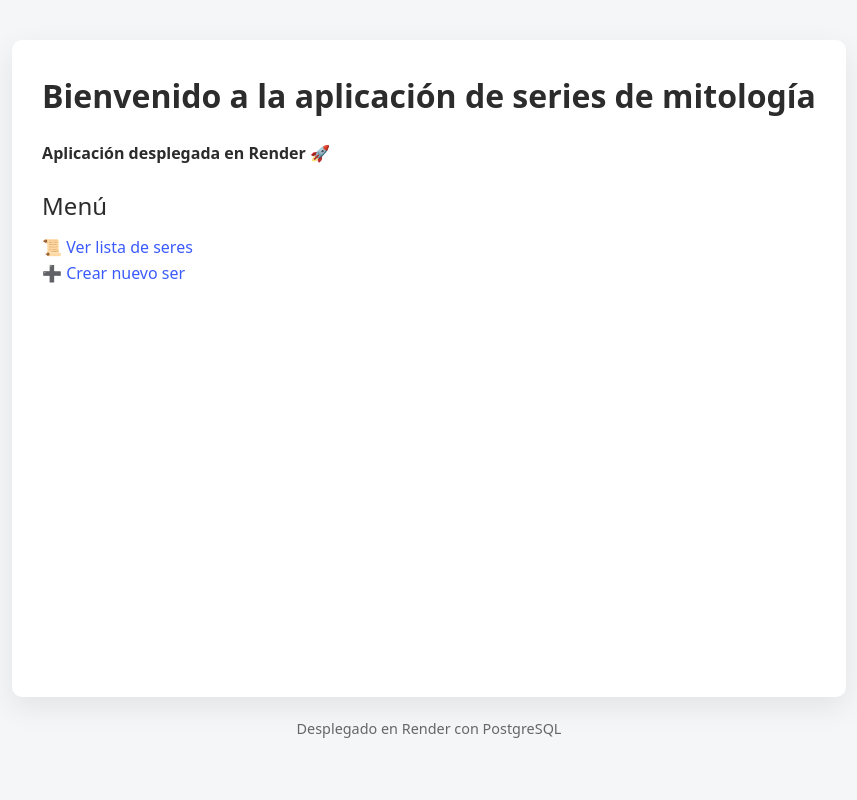
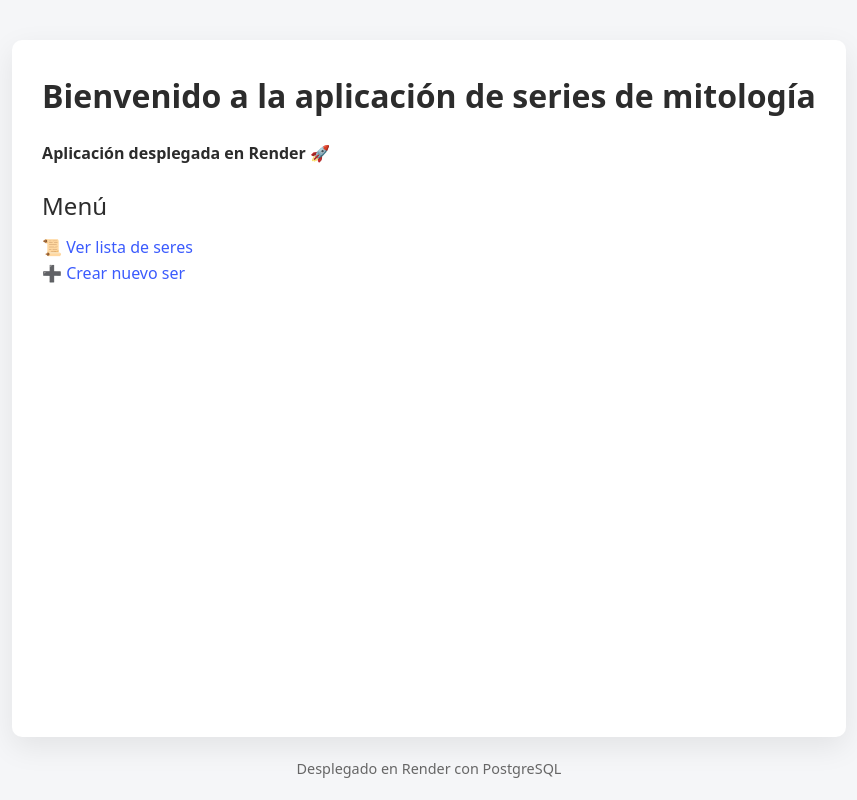
Before and after one commit to MaysaOsan/Mitologia, a FastAPI app: page / in a window 1280 px wide. Shown: the whole page, without its empty margins (211-1068 px from the left). Run offline with FastAPI, Linux system fonts and the light colour scheme; parts of the project's set-up code (start-up, migrations or seed data) failed here and were passed over.

Commit message:
Corrección de la hoja de estilos

```diff
--- a/src/static/css/style.css
+++ b/src/static/css/style.css
@@ -11,12 +11,12 @@ body {
   background-color: #f5f6f8;
   color: #2c2c2c;
   line-height: 1.6;
-  padding: 40px;
 
   min-height: 100vh;
   display: flex;
   flex-direction: column;
 }
+
 
 /* Títulos */
 h1 {
@@ -43,12 +43,13 @@ a:hover {
 .container {
   flex: 1;
   max-width: 900px;
-  margin: auto;
+  margin: 40px auto 0;
   background: white;
   padding: 30px;
   border-radius: 10px;
   box-shadow: 0 10px 30px rgba(0,0,0,0.08);
 }
+
 
 
 /* Tablas */
```
